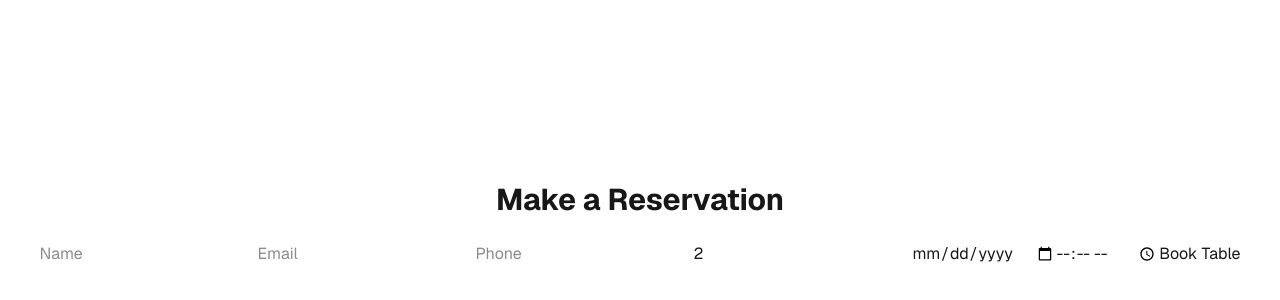
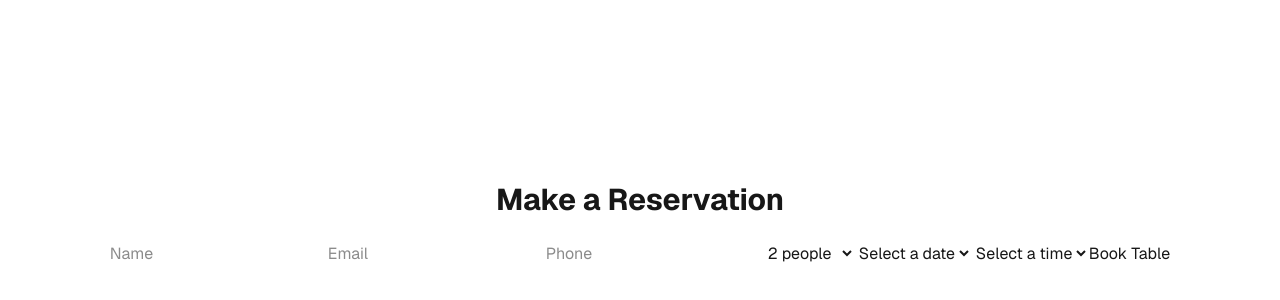
Before and after one commit to ikemal12/turpan, a Next.js app: page /booking in a window 1280 px wide. Shown: the part 168-468 px from the top of the page. Built offline with nearby package versions, Linux system fonts and the light colour scheme.

Commit message:
date and time slots

```diff
--- a/src/app/components/BookingForm.tsx
+++ b/src/app/components/BookingForm.tsx
@@ -1,5 +1,5 @@
 'use client'
-import { useState } from 'react'
+import { useState, useEffect } from 'react'
 
 export default function BookingForm() {
   const [form, setForm] = useState({
@@ -11,6 +11,36 @@ export default function BookingForm() {
     time: '',
   })
   const [status, setStatus] = useState('')
+  const [availableDates, setAvailableDates] = useState<string[]>([])
+  const [timeSlots, setTimeSlots] = useState<string[]>([])
+
+  useEffect(() => {
+    const dates: string[] = []
+    const today = new Date()
+    today.setHours(0, 0, 0, 0)
+
+    for (let i = 0; i < 60; i++) {
+      const date = new Date(today)
+      date.setDate(today.getDate() + i)
+      dates.push(date.toISOString().split('T')[0])
+    }
+    setAvailableDates(dates)
+  }, [])
+
+  useEffect(() => {
+    const slots: string[] = []
+    const startTime = 12 * 60
+    const endTime = 20 * 60 + 30
+    const interval = 15
+
+    for (let time = startTime; time <= endTime; time += interval) {
+      const hours = Math.floor(time / 60)
+      const minutes = time % 60
+      const timeString = `${hours.toString().padStart(2, '0')}:${minutes.toString().padStart(2, '0')}`
+      slots.push(timeString)
+    }
+    setTimeSlots(slots)
+  }, [])
 
   const handleChange = (e: React.ChangeEvent<HTMLInputElement | HTMLSelectElement>) => {
     setForm({ ...form, [e.target.name]: e.target.value })
@@ -26,27 +56,115 @@ export default function BookingForm() {
         body: JSON.stringify(form),
       })
 
+      const responseData = await res.json()
+
       if (res.ok) {
         setStatus('Booking confirmed!')
         setForm({ name: '', email: '', phone: '', partySize: 2, date: '', time: '' })
       } else {
-        const { message } = await res.json()
-        setStatus(`Error: ${message}`)
+
+        if (responseData.errors) {
+          const errorMessages = Object.values(responseData.errors).filter(Boolean).join(', ')
+          setStatus(`Error: ${errorMessages}`)
+        } else {
+          setStatus(`Error: ${responseData.message}`)
+        }
       }
     } catch (err) {
       setStatus('Something went wrong.')
     }
   }
 
+  const formatDateDisplay = (dateString: string) => {
+    const date = new Date(dateString + 'T00:00:00')
+    return date.toLocaleDateString('en-GB', {
+      weekday: 'short',
+      month: 'short',
+      day: 'numeric'
+    })
+  }
+
+  const formatTimeDisplay = (timeString: string) => {
+    const [hours, minutes] = timeString.split(':')
+    const hour24 = parseInt(hours)
+    const hour12 = hour24 === 0 ? 12 : hour24 > 12 ? hour24 - 12 : hour24
+    const ampm = hour24 >= 12 ? 'PM' : 'AM'
+    return `${hour12}:${minutes} ${ampm}`
+  }
+
   return (
     <form onSubmit={handleSubmit} className="space-y-4">
-      <input name="name" placeholder="Name" value={form.name} onChange={handleChange} required />
-      <input name="email" placeholder="Email" type="email" value={form.email} onChange={handleChange} required />
-      <input name="phone" placeholder="Phone" value={form.phone} onChange={handleChange} required />
-      <input name="partySize" type="number" value={form.partySize} onChange={handleChange} min={1} required />
-      <input name="date" type="date" value={form.date} onChange={handleChange} required />
-      <input name="time" type="time" value={form.time} onChange={handleChange} required />
-      <button type="submit">Book Table</button>
+      <input
+        name="name"
+        placeholder="Name"
+        value={form.name}
+        onChange={handleChange}
+        required
+      />
+
+      <input
+        name="email"
+        placeholder="Email"
+        type="email"
+        value={form.email}
+        onChange={handleChange}
+        required
+      />
+
+      <input
+        name="phone"
+        placeholder="Phone"
+        value={form.phone}
+        onChange={handleChange}
+        required
+      />
+
+      <select
+        name="partySize"
+        value={form.partySize}
+        onChange={handleChange}
+        required
+      >
+        {[...Array(12)].map((_, i) => (
+          <option key={i + 1} value={i + 1}>
+            {i + 1} {i + 1 === 1 ? 'person' : 'people'}
+          </option>
+        ))}
+      </select>
+
+      <select
+        name="date"
+        value={form.date}
+        onChange={handleChange}
+        required
+      >
+        <option value="">Select a date</option>
+        {availableDates.map(date => (
+          <option key={date} value={date}>
+            {formatDateDisplay(date)}
+          </option>
+        ))}
+      </select>
+
+      <select
+        name="time"
+        value={form.time}
+        onChange={handleChange}
+        required
+        disabled={!form.date}
+      >
+        <option value="">Select a time</option>
+        {timeSlots.map(time => (
+          <option key={time} value={time}>
+            {formatTimeDisplay(time)}
+          </option>
+        ))}
+      </select>
+
+      <button type="submit" disabled={!form.date || !form.time}>
+        Book Table
+      </button>
+
       {status && <p>{status}</p>}
     </form>
   )
```
